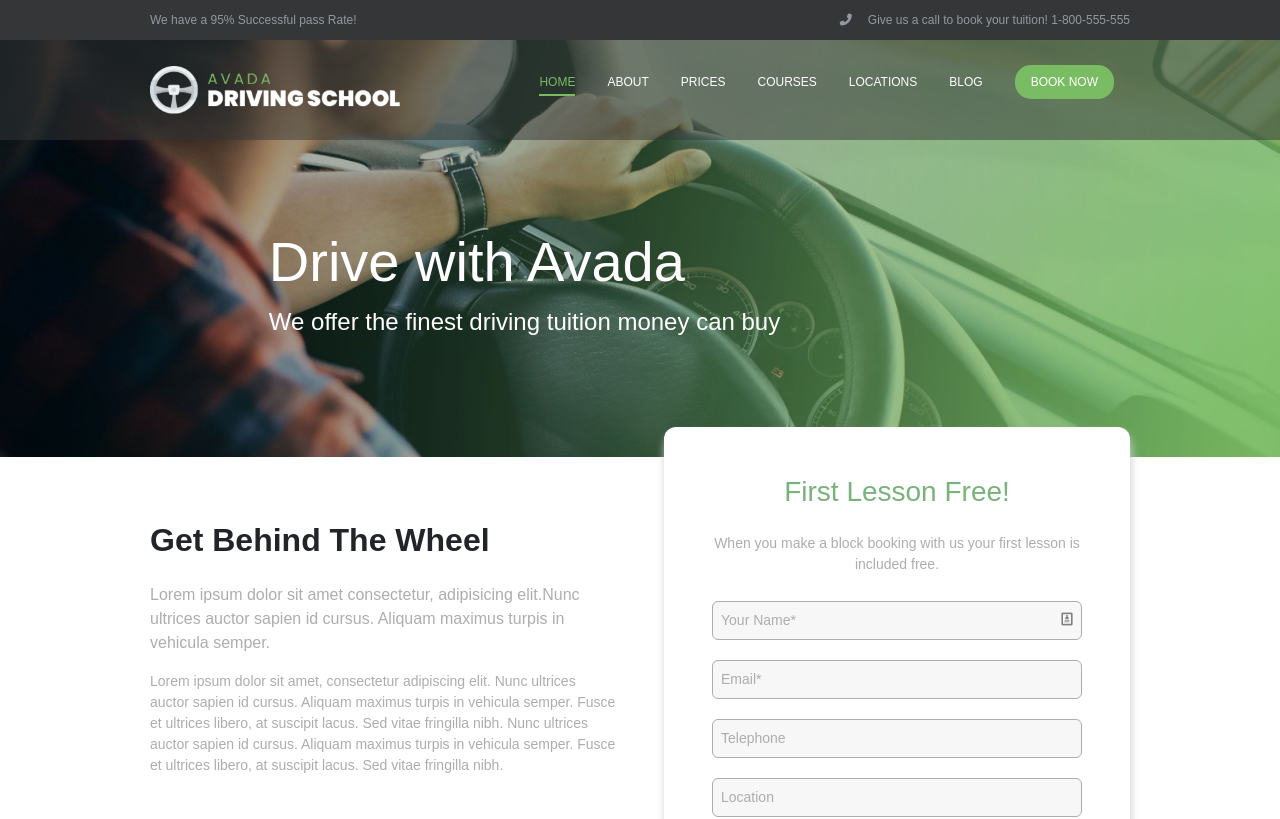
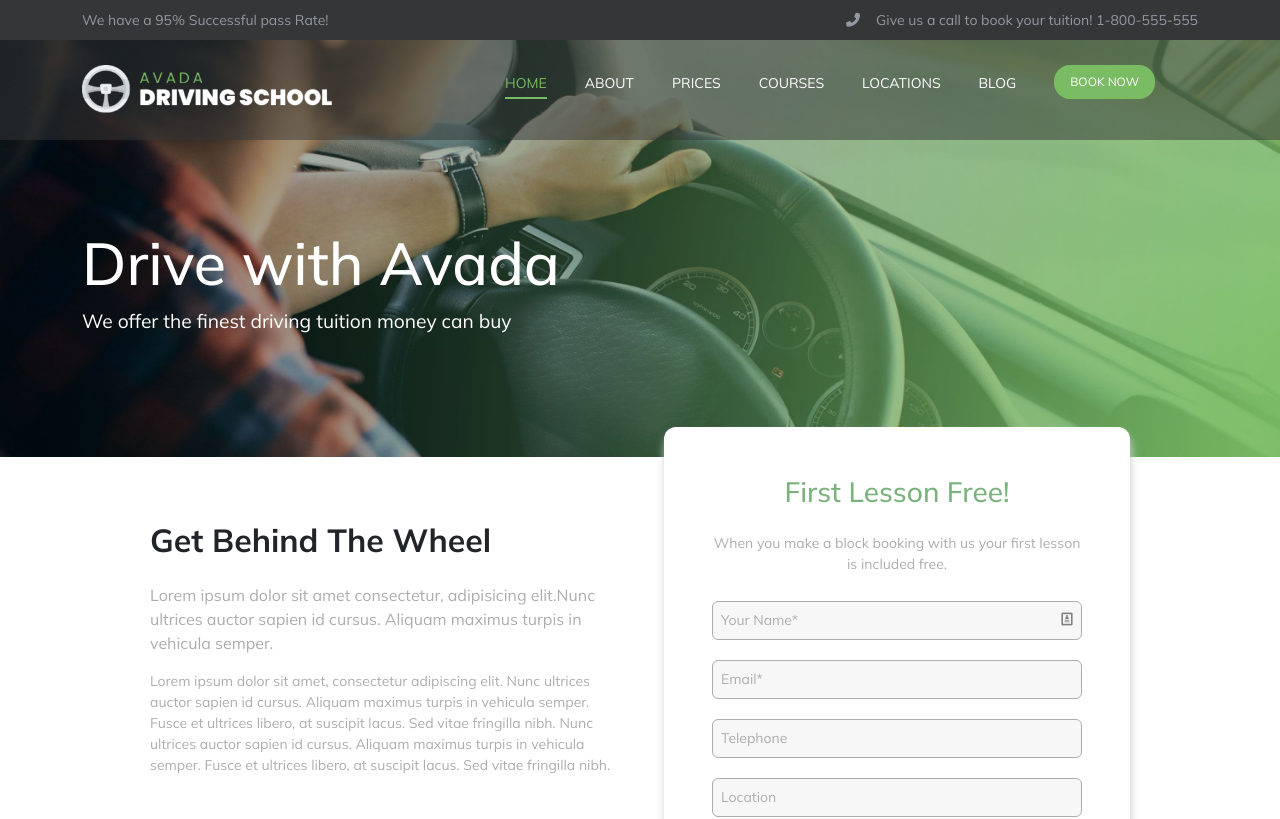
Before and after one commit to Pier98Sa/proj-html-vuejs, a Vue app: page / in a window 1280 px wide. Shown: the top 819 px of the page. Built offline with nearby package versions, Linux system fonts and the light colour scheme.

Commit message:
corretto l'header e l'heroe cambiata la font

```diff
--- a/src/App.vue
+++ b/src/App.vue
@@ -29,8 +29,10 @@ export default {
   @import './style/general.scss';
   @import '~@fortawesome/fontawesome-free/css/all.css';
   @import './style/variables.scss';
+  @import url('https://fonts.googleapis.com/css2?family=Mulish:ital,wght@0,200;0,300;0,400;0,500;0,600;0,700;0,800;0,900;1,200;1,300;1,400;1,500;1,600;1,700;1,800;1,900&family=Open+Sans:wght@300;400;600&display=swap');
+
   #app{
-    font-family: Arial, Helvetica, sans-serif;
+    font-family: 'Mulish', sans-serif;
   }
   //rule for container
   .my_container{
--- a/src/components/MyHeader.vue
+++ b/src/components/MyHeader.vue
@@ -1,7 +1,7 @@
 <template>
     <header>
         <div class="navbar-top">
-            <div class=" d-flex justify-content-between align-items-center my_container h-100 ms_fs">
+            <div class=" d-flex justify-content-between align-items-center container-xl h-100 ms_fs">
 
                 <span>We have a 95% Successful pass Rate!</span>
 
@@ -12,23 +12,23 @@
 
         </div>
         <div class="navbar-bottom ">
-           <div class="my_container d-flex justify-content-between align-items-center  h-100">
-
-               <div class="nav-sx d-flex align-items-center ">
+           <div class="container-xl d-flex justify-content-between align-items-center  h-100">
+               <div class="row w-100">
+                   <div class="col-4">
                         <a  href="#"><img class="ms_logo" src="../assets/avada-drivers-logo-2x-400x77.png" alt=""></a>
                    </div>
 
-               <div class="nav-dx d-flex justify-content-around align-items-center ">
-                   <ul>
+                   <div class="col-8 ">
+                       <ul class="d-flex justify-content-around align-items-center">
                             <!--Popolamento dinamico delle voci del menu-->
                             <li v-for="(link,index) in links" :key="index" class="px-3">
                                 <a :href="link.url"  @click="menuActive(index)" :class="(index == active) ? 'active':''">{{link.text}}</a>
                             </li>
-
                             <li class="px-3">
                                     <button class="text-white ms_btn-green">Book Now</button>
                             </li>
                         </ul>
+                   </div>
                </div>
 
            </div>
@@ -102,7 +102,7 @@ export default {
         color: $quaternaryColorHeader;
 
         .ms_fs{
-            font-size: 12px;
+            font-size: 14px;
         }
     }
     .navbar-bottom{
@@ -121,7 +121,7 @@ export default {
                 padding-bottom:5px ;
                 text-decoration: none;
                 text-transform: uppercase;
-                font-size: 12px;
+                font-size: 14px;
                 color: $tertiaryColorHeader;
 
 
--- a/src/components/MyHero.vue
+++ b/src/components/MyHero.vue
@@ -1,8 +1,8 @@
 <template>
-    <div class="hero">
-        <img class="img-fluid" src="../assets/homepage-hero-background.jpg" alt="">
+    <div class="hero d-flex justify-content-center">
+        <img src="../assets/homepage-hero-background.jpg" alt="">
 
-        <div class="text-hero my_container">
+        <div class="text-hero container-xl">
             <h1>Drive with Avada</h1>
             <p>We offer the finest driving tuition money can buy</p>
         </div>
@@ -23,23 +23,21 @@ export default {
     .hero{
         padding-top: 20px;
         position: relative;
-
         img{
+            object-fit: cover;
             width: 100%;
         }
-
         .text-hero{
             position: absolute;
             top: 50%;
-            left: 21%;
             color: $primaryColorHero;
 
             h1{
-                font-size: 3.5em;
+                font-size: 3.7em;
             }
 
             p{
-                font-size: 1.5em;
+                font-size: 1.2em;
             }
 
         }
--- a/src/components/partials/MyCourses.vue
+++ b/src/components/partials/MyCourses.vue
@@ -70,6 +70,7 @@
 
             </div>
         </div>
+
     </div>
 </template>
 
@@ -117,5 +118,4 @@ export default {
     .ms_text-color{
         color: $secondaryColorCourses;
     }
-
 </style>
```
Also changed, not shown: src/assets/latestnews-bottom-1200x105.png (added). Lines whose indentation alone changed are shown as unchanged.
